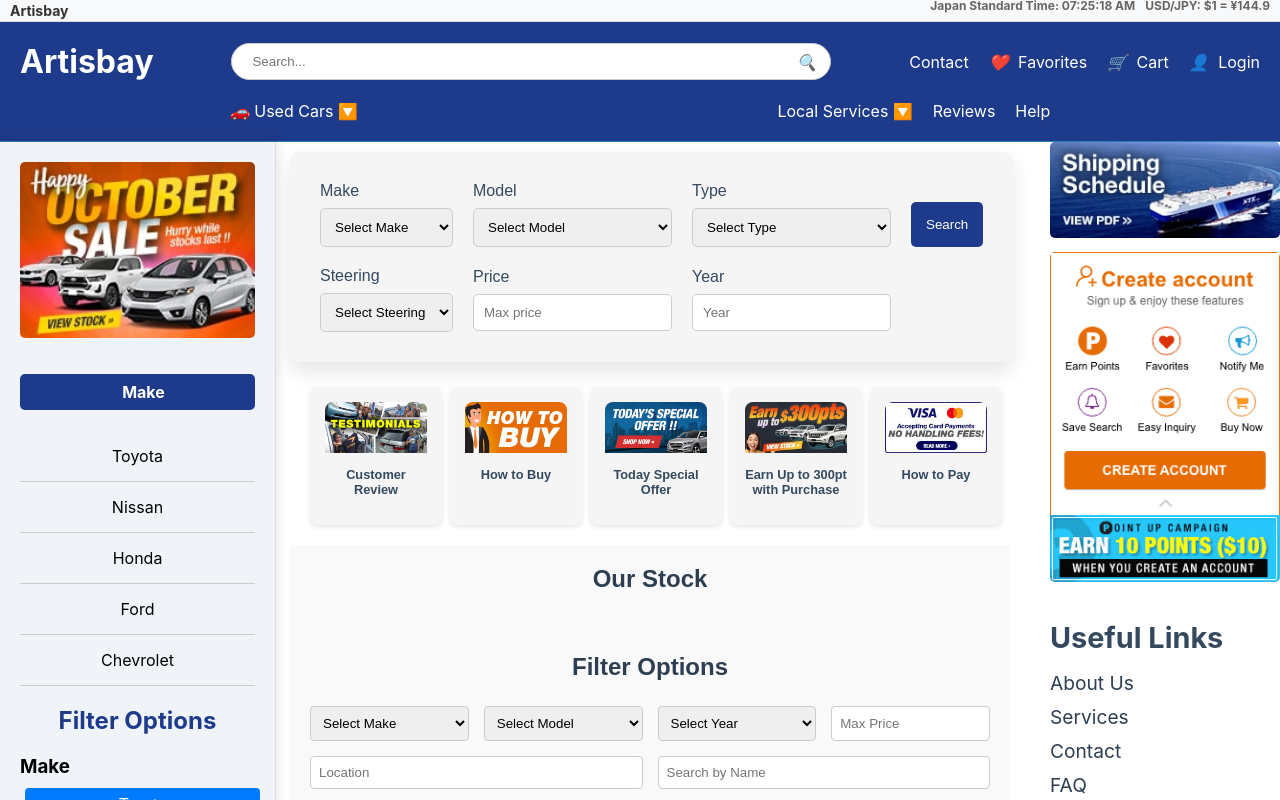
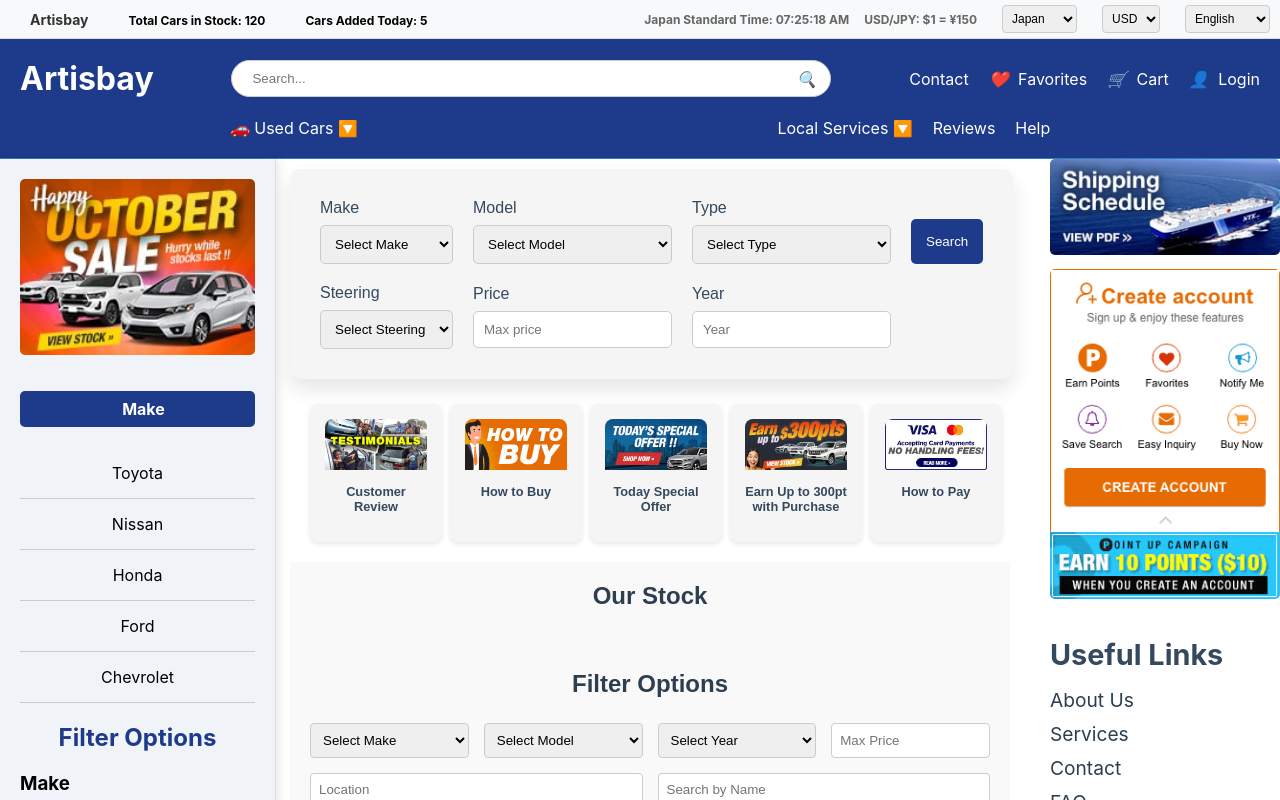
Before and after one commit to aminedev24/cartisbay, a React (Create React App) app: page /#/ in a window 1280 px wide. Shown: the top 800 px of the page. Built offline with nearby package versions, Linux system fonts and the light colour scheme.

Commit message:
first commit

```diff
--- a/src/components/header.js
+++ b/src/components/header.js
@@ -1,11 +1,11 @@
 import React, { useState, useEffect } from 'react';
 import { Link } from 'react-router-dom';
 import '../css/header.css';
+import TopBar from './topbar';
 
 const Header = () => {
   const [isMenuOpen, setIsMenuOpen] = useState(false);
-  const [japanTime, setJapanTime] = useState('');
-  const [usdToYenRate] = useState(144.90); // Fixed exchange rate
+
   const [isLoginOpen, setLoginOpen] = useState(false);
   const [isUsedCarsOpen, setUsedCarsOpen] = useState(false);
   const [isLocalServicesOpen, setLocalServicesOpen] = useState(false);
@@ -14,24 +14,13 @@
     setOpen((prev) => !prev);
 };
 
-  useEffect(() => {
-    // Function to update Japan Standard Time
-    const updateJapanTime = () => {
-      const now = new Date();
-      const options = { timeZone: 'Asia/Tokyo', hour: '2-digit', minute: '2-digit', second: '2-digit' };
-      const japanTimeString = now.toLocaleTimeString('en-US', options);
-      setJapanTime(japanTimeString);
-    };
 
 
-    // Update the time every second
-    const interval = setInterval(updateJapanTime, 1000);
-    return () => clearInterval(interval);
-  }, []);
+  return (
 
-  return (
     <div className='header-container'>
-      {/* Top bar with time and exchange rate */}
+      <TopBar />
+      {/*
       <div className="top-bar">
         <div className="app-info">
           <span className="app-name">Artisbay</span>
@@ -42,7 +31,6 @@
         </div>
       </div>
 
-      {/* Main Header
       <header className="header">
         <div className="logo">
           <h1><Link to="/" onClick={() => setIsMenuOpen(false)}>Artisbay</Link></h1>
--- /dev/null
+++ b/src/components/topbar.js
@@ -0,0 +1,60 @@
+import React, { useState, useEffect } from 'react';
+import '../css/topbar.css'; // Adjust your CSS file path accordingly
+
+const TopBar = () => {
+  const [japanTime, setJapanTime] = useState('');
+  const [usdToYenRate, setUsdToYenRate] = useState(150); // Example rate, replace with actual fetching logic
+  const [country, setCountry] = useState('Japan');
+  const [currency, setCurrency] = useState('USD');
+  const [language, setLanguage] = useState('English');
+
+  // Function to update Japan Standard Time
+  useEffect(() => {
+    const updateJapanTime = () => {
+      const now = new Date();
+      const options = {
+        timeZone: 'Asia/Tokyo',
+        hour: '2-digit',
+        minute: '2-digit',
+        second: '2-digit',
+      };
+      const japanTimeString = now.toLocaleTimeString('en-US', options);
+      setJapanTime(japanTimeString);
+    };
+
+    // Update the time every second
+    const interval = setInterval(updateJapanTime, 1000);
+    return () => clearInterval(interval);
+  }, []);
+
+  return (
+    <div className="top-bar">
+      <div className="app-info">
+        <span className="app-name">Artisbay</span>
+        <span className="total-cars">Total Cars in Stock: 120</span>
+        <span className="cars-added-today">Cars Added Today: 5</span>
+      </div>
+      <div className="extra-info">
+        <span className="time">Japan Standard Time: {japanTime}</span>
+        <span className="exchange-rate">USD/JPY: $1 = ¥{usdToYenRate}</span>
+        <select value={country} onChange={(e) => setCountry(e.target.value)}>
+          <option value="Japan">Japan</option>
+          <option value="USA">USA</option>
+          <option value="Canada">Canada</option>
+        </select>
+        <select value={currency} onChange={(e) => setCurrency(e.target.value)}>
+          <option value="USD">USD</option>
+          <option value="JPY">JPY</option>
+          <option value="EUR">EUR</option>
+        </select>
+        <select value={language} onChange={(e) => setLanguage(e.target.value)}>
+          <option value="English">English</option>
+          <option value="Japanese">Japanese</option>
+          <option value="French">French</option>
+        </select>
+      </div>
+    </div>
+  );
+};
+
+export default TopBar;
--- a/src/css/about.css
+++ b/src/css/about.css
@@ -77,7 +77,7 @@
     font-size: 1.2rem;
   }
 
-  span {
+   .about-container span {
     font-weight: bold;
     color: #2c3e50;
     margin-top: -10px;
--- a/src/css/header.css
+++ b/src/css/header.css
@@ -1,11 +1,11 @@
-/* Top bar styles */
+/* Top bar styles
 .top-bar {
   background-color: #f8f9fa;
-  padding: 2px 10px;  /* Further reduced padding */
+  padding: 2px 10px;
   display: flex;
   justify-content: space-between;
   align-items: center;
-  font-size: 12px;  /* Smaller font size */
+  font-size: 12px;
   border-bottom: 1px solid #ddd;
 }
 
@@ -17,9 +17,9 @@
 .app-info .app-name {
   font-weight: bold;
   color: #333;
-  font-size: 14px;  /* Reduced font size */
+  font-size: 14px;
 }
-
+*/
 .extra-info {
   display: flex;
   gap: 10px;  /* Reduced gap for tighter layout */
@@ -30,7 +30,7 @@
   color: #666;
   font-size: 12px;  /* Smaller font size */
 }
-
+/*
 /* General Header Styles
 .header {
   background-color: #1e3a8a;
--- /dev/null
+++ b/src/css/topbar.css
@@ -0,0 +1,41 @@
+.top-bar {
+    background-color: #f8f9fa;
+    padding: 5px 10px;  /* Adjust padding for a better layout */
+    display: flex;
+    justify-content: space-between;
+    align-items: center;
+    font-size: 12px;  /* Smaller font size */
+    border-bottom: 1px solid #ddd;
+    font-weight: bold;
+  }
+
+  .app-info .app-name {
+    font-weight: bold;
+    color: #333;
+    font-size: 14px;  /* Reduced font size */
+    margin-right: 20px;  /* Space between app name and other elements */
+  }
+
+  .extra-info {
+    display: flex;
+    align-items: center;  /* Align items vertically centered */
+    gap: 15px;  /* Adjust gap for a tighter layout */
+  }
+
+  .extra-info .time,
+  .extra-info .exchange-rate {
+    color: #666;
+    font-size: 12px;  /* Smaller font size */
+  }
+
+  .extra-info select {
+    margin-left: 10px; /* Space between text and select boxes */
+    padding: 5px; /* Padding for select boxes */
+    border-radius: 4px; /* Rounded corners for select boxes */
+    border: 1px solid #ccc; /* Border style */
+    font-size: 12px; /* Match font size */
+  }
+
+.app-info span {
+    margin: 20px;
+}
```
Also changed, not shown: src/components/temp.html (added, +27 -0 lines).
